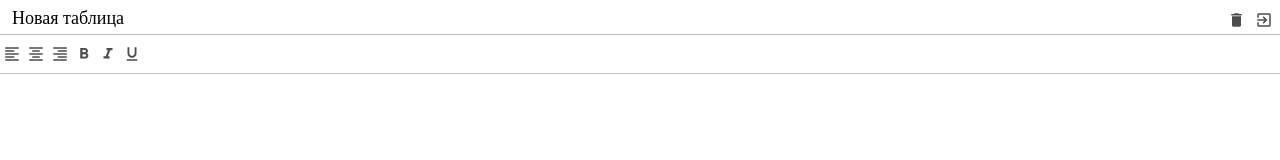
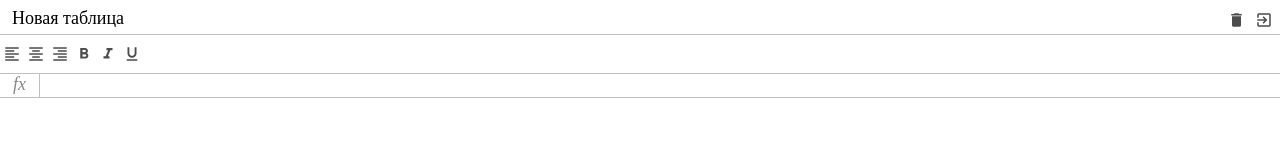
Before and after one commit to Assylzhan91/pure-js-exel, a website built with webpack: page src/index.html in a window 1280 px wide. Built offline with nearby package versions, Linux system fonts and the light colour scheme.

Commit message:
lesson 24

```diff
--- a/src/index.html
+++ b/src/index.html
@@ -12,7 +12,7 @@
 </head>
 <body>
   <div class="container" id="app">
-    <div class="">
+    <div class="excel">
       <div class="header excel__header">
         <div class="input-wrapper">
           <input class="input input__header" type="text" value="Новая таблица">
@@ -66,7 +66,11 @@
           </span>
         </div>
        </div>
-      <div class="formula excel__formula"></div>
+
+      <div class="formula excel__formula">
+          <div class="info formula__info">fx</div>
+          <div class="input formula__input" contenteditable spellcheck></div>
+      </div>
       <div class="table excel__table"></div>
     </div>
 
--- a/src/styles/_variables.scss
+++ b/src/styles/_variables.scss
@@ -1,3 +1,5 @@
 $header_height: 34px;
 $header_toolbar: 40px;
+$formula_toolbar: 24px;
+$info-cell-width: 40px;
 $border_color: #c0c0c0;
--- a/src/styles/formula.scss
+++ b/src/styles/formula.scss
@@ -2,13 +2,31 @@
 @import "variables";
 
 .formula {
-  font-size: 12px;
-  color: antiquewhite;
+
+  &__info{
+    font-size: 18px;
+    font-style: italic;
+    text-align: center;
+    border-right: 1px solid $border_color;
+    min-width: $info-cell-width;
+  }
+  &__input{
+    padding: 4px;
+    font-size: 12px;
+    outline: none;
+    width: 100%;
+    height: 100%;
+    min-height: 100%;
+    color: #000 ;
+  }
 }
 
 @mixin formula {
 
   &__formula{
-    background-color: aqua;
+    @extend %position-flex;
+    top: $header_height + $header_toolbar;
+    height: $formula_toolbar;
+    border-bottom: 1px solid  $border_color;
   }
 }
--- a/src/styles/styles.scss
+++ b/src/styles/styles.scss
@@ -19,6 +19,8 @@ body {
 
 .excel{
   position: relative;
+  color: #888;
+
   @include header;
   @include toolbar;
   @include formula;
--- a/webpack.config.js
+++ b/webpack.config.js
@@ -15,6 +15,9 @@ module.exports = {
         filename: isDev ? 'bundle.js' : 'bundle.[hash].js',
         path: path.resolve(__dirname, 'dist'),
         publicPath: '',
+    },
+    optimization: {
+        minimize: false,
     },
 
     devtool: isDev ? 'source-map' : false,
@@ -78,7 +81,7 @@ module.exports = {
             {
                 test: /\.(png|jpg)$/,
                 include: path.join(__dirname, '/assets/images'),
-                loader: 'file-loader'
+                loader: 'file-loader',
             },
         ],
     },
```
